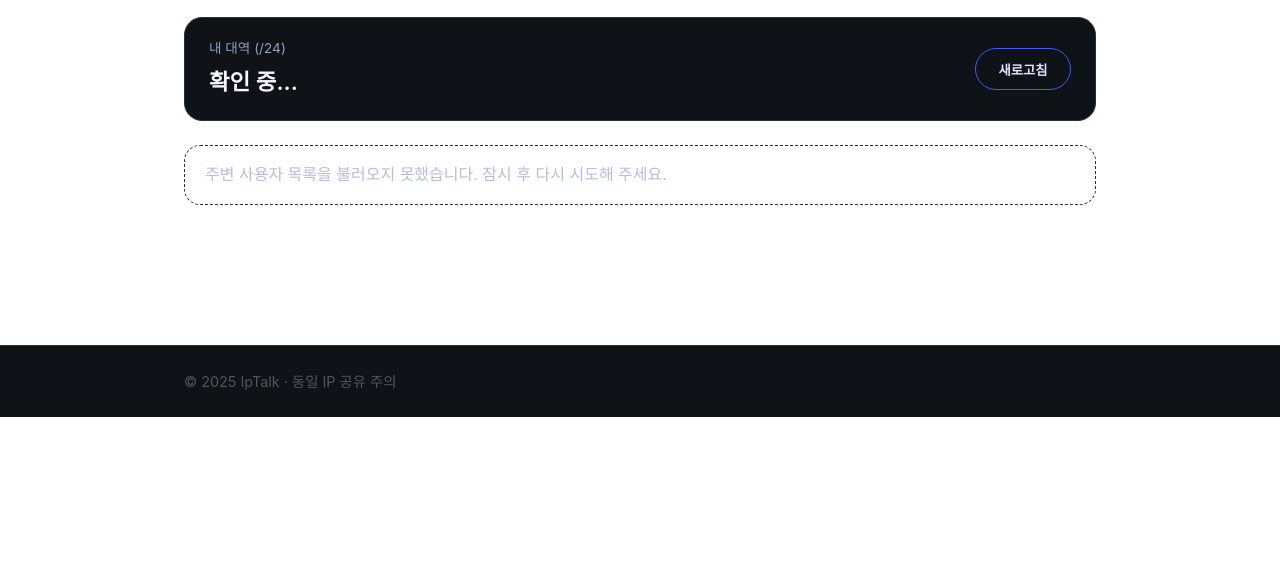
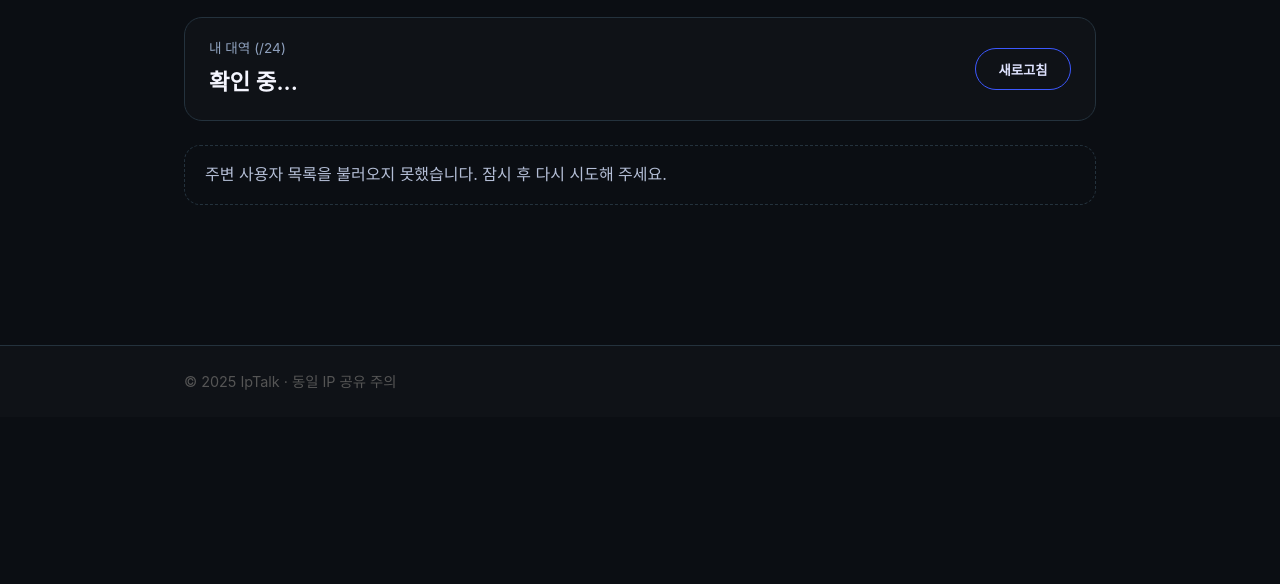
Before and after one commit to sparr0w7/scit48-frontend-basic-project, a plain HTML site: page frontend/nearby/nearby.html in a window 1280 px wide. Shown: the part 216-800 px from the top of the page. Drawn offline with nearby package versions, Linux system fonts and the light colour scheme; no server answers.

Commit message:
nearby: 배경 어둡게 통일

```diff
--- a/frontend/nearby/nearby.css
+++ b/frontend/nearby/nearby.css
@@ -1,6 +1,11 @@
 .nearby-page {
   min-height: 60vh;
   padding-bottom: 3rem;
+}
+
+body {
+  background-color: #0b0e13;
+  color: #f0f4ff;
 }
 
 .nearby-header h1 {
```
